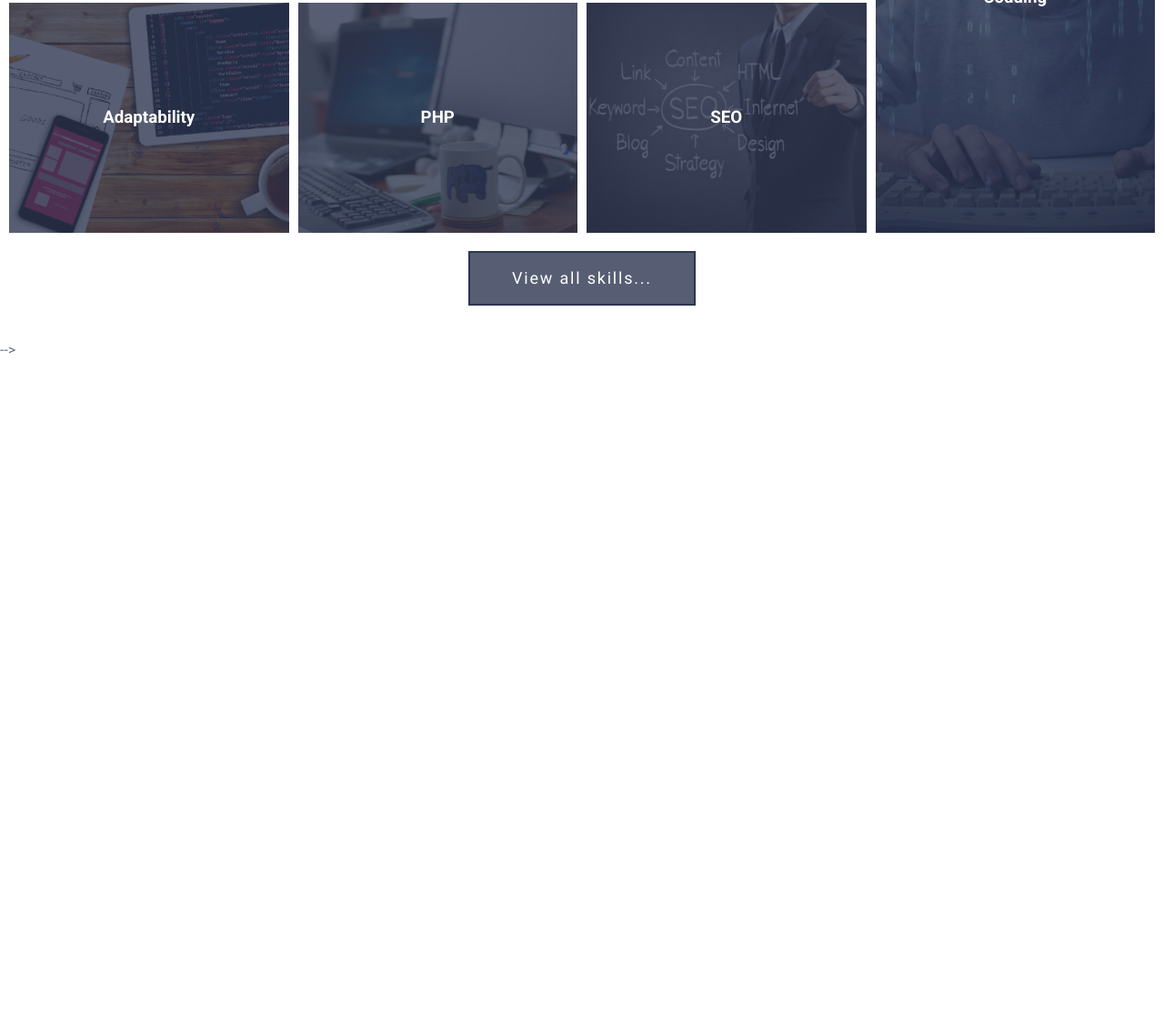
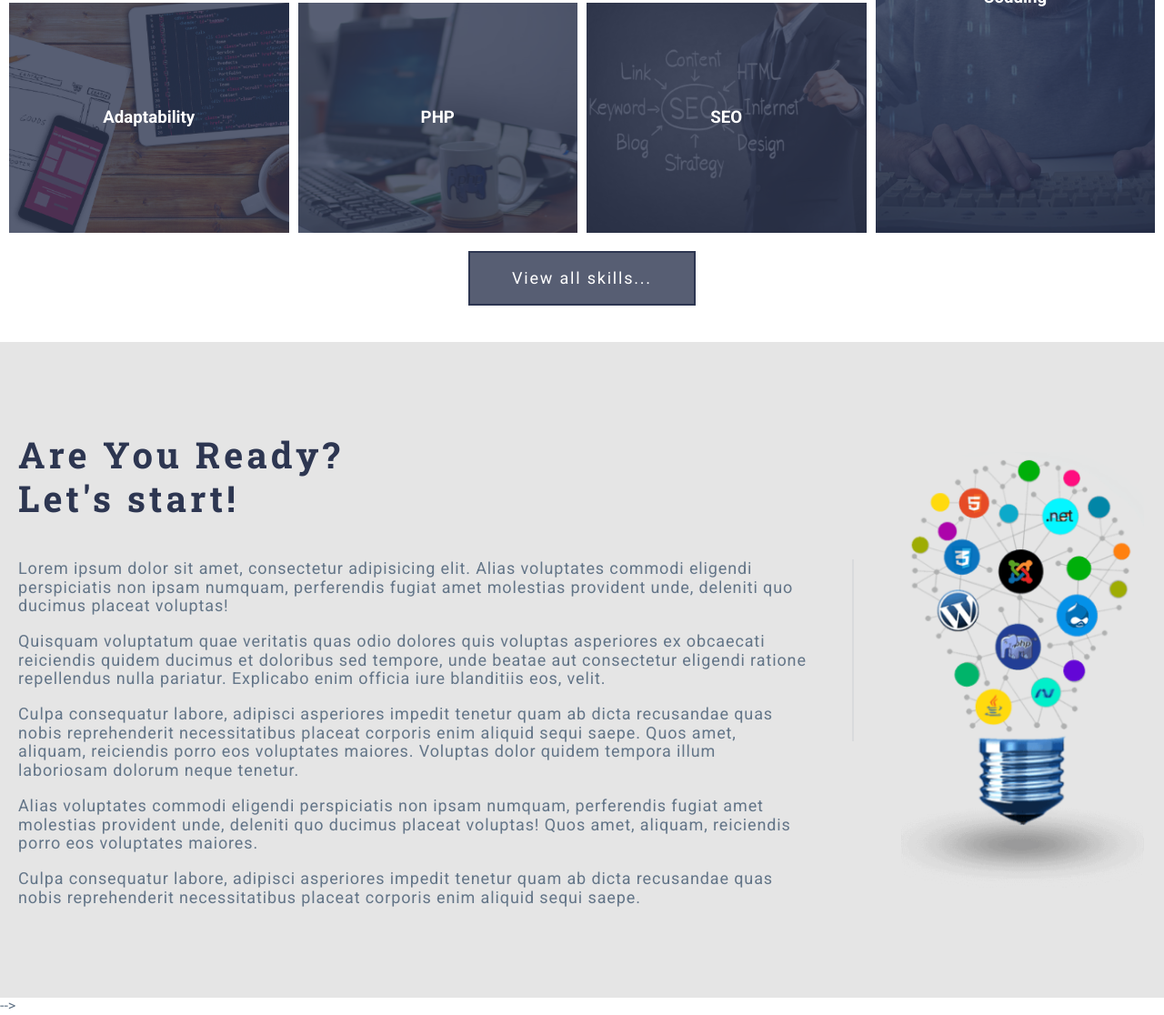
Before and after one commit to B1ackBoron/grid-template, a website: page index.html in a window 1280 px wide. Shown: the part 1334-2450 px from the top of the page at 91% size. Before the commit the page ends 1728 px from the top, so only its background shows below. Drawn offline with Linux system fonts and the light colour scheme.

Commit message:
finish about section

```diff
--- a/assets/scss/common/_typography.scss
+++ b/assets/scss/common/_typography.scss
@@ -28,8 +28,6 @@ h1 {
   line-height: 1.2em;
 }
 
-
-
 a {
   text-decoration: none;
 
--- a/assets/scss/components/sections/_section-about.scss
+++ b/assets/scss/components/sections/_section-about.scss
@@ -0,0 +1,81 @@
+@use "../../presets/skin" as *;
+@use "../../presets/variables" as *;
+@use "../../mixins/mixins-media" as *;
+
+.about {
+  background-color: $color-gray-light;
+  color: $color-white;
+  padding: 100px 0;
+  position: relative;
+  letter-spacing: 0.055em;
+
+  &__container {
+    display: grid;
+    grid-template-columns: 1fr 271px;
+    grid-gap: 50px;
+    align-items: center;
+    margin: auto;
+    max-width: 1340px;
+    padding-left: 20px;
+    padding-right: 20px;
+
+    @media (max-width: 768px) {
+      grid-template-columns: 1fr;
+    }
+
+    & > * {
+      margin: 0;
+    }
+  }
+
+  &__content {
+    width: 100%;
+    margin: 0;
+    padding-right: 50px;
+    h2 {
+      font-size: 2.5rem;
+      margin-bottom: 3rem;
+      margin-top: 0;
+      letter-spacing: 0.1em;
+      line-height: 1.2em;
+      color: $color-primary;
+      font-family: $font-header;
+    }
+
+    p {
+      font-size: 1.125rem;
+      // margin-bottom: 24px;
+      color: $color-gray;
+      font-family: $font-main;
+    }
+
+    p:first-of-type {
+      margin-top: -5px;
+      position: relative;
+
+      &::after {
+        content: "";
+        position: absolute;
+        top: 0;
+        right: -50px;
+        height: 200px;
+        width: 2px;
+        background-color: rgba(99, 117, 136, 0.1);
+        content: "";
+      }
+    }
+    p:last-of-type {
+      margin: 0;
+    }
+  }
+
+  &__image {
+    display: grid;
+    align-content: center;
+    justify-items: center;
+    img {
+      max-width: 100%;
+      max-height: 480px;
+    }
+  }
+}
--- a/index.html
+++ b/index.html
@@ -150,6 +150,35 @@
         <a class="btn btn--primary" href="">View all skills...</a>
       </div>
     </section>
+
+    <section class="about">
+      <div class="about__container">
+        <div class="about__content">
+          <h2>
+            Are You Ready?
+            <br>
+            Let's start!
+          </h2>
+          <p>Lorem ipsum dolor sit amet, consectetur adipisicing elit. Alias voluptates commodi eligendi perspiciatis
+            non ipsam numquam, perferendis fugiat amet molestias provident unde, deleniti quo ducimus placeat voluptas!
+          </p>
+          <p>Quisquam voluptatum quae veritatis quas odio dolores quis voluptas asperiores ex obcaecati reiciendis
+            quidem ducimus et doloribus sed tempore, unde beatae aut consectetur eligendi ratione repellendus nulla
+            pariatur. Explicabo enim officia iure blanditiis eos, velit.</p>
+          <p>Culpa consequatur labore, adipisci asperiores impedit tenetur quam ab dicta recusandae quas nobis
+            reprehenderit necessitatibus placeat corporis enim aliquid sequi saepe. Quos amet, aliquam, reiciendis porro
+            eos voluptates maiores. Voluptas dolor quidem tempora illum laboriosam dolorum neque tenetur.</p>
+          <p>Alias voluptates commodi eligendi perspiciatis non ipsam numquam, perferendis fugiat amet molestias
+            provident unde, deleniti quo ducimus placeat voluptas! Quos amet, aliquam, reiciendis porro eos voluptates
+            maiores.</p>
+          <p>Culpa consequatur labore, adipisci asperiores impedit tenetur quam ab dicta recusandae quas nobis
+            reprehenderit necessitatibus placeat corporis enim aliquid sequi saepe.</p>
+        </div>
+        <div class="about__image">
+          <img src="assets/img/img-lamp-webdev.png" alt="motivation">
+        </div>
+      </div>
+    </section>
   </main>
 
   <footer></footer> -->
```
Also changed, not shown: assets/css/style.css, assets/css/style.min.css.
